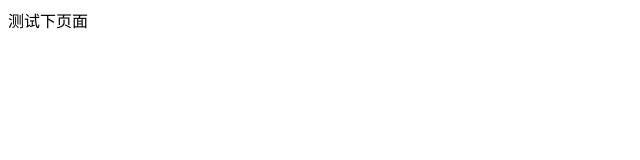
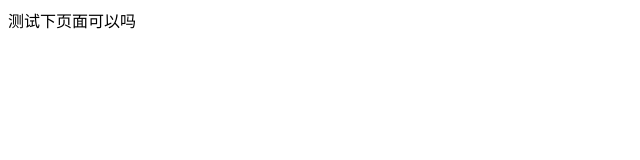
Before and after one commit to LiWenZheOne/test, a plain HTML site: page index.html in a window 1280 px wide. Shown: the full height of the page, 0-640 px from the left. Drawn offline with Linux system fonts and the light colour scheme.

Commit message:
更新现在能看见了

```diff
--- a/index.html
+++ b/index.html
@@ -5,6 +5,6 @@
     <title>魔灵技能模拟器</title>
 </head>
 <body>
-<a>测试下页面</a>
+<a>测试下页面可以吗</a>
 </body>
 </html>
```
